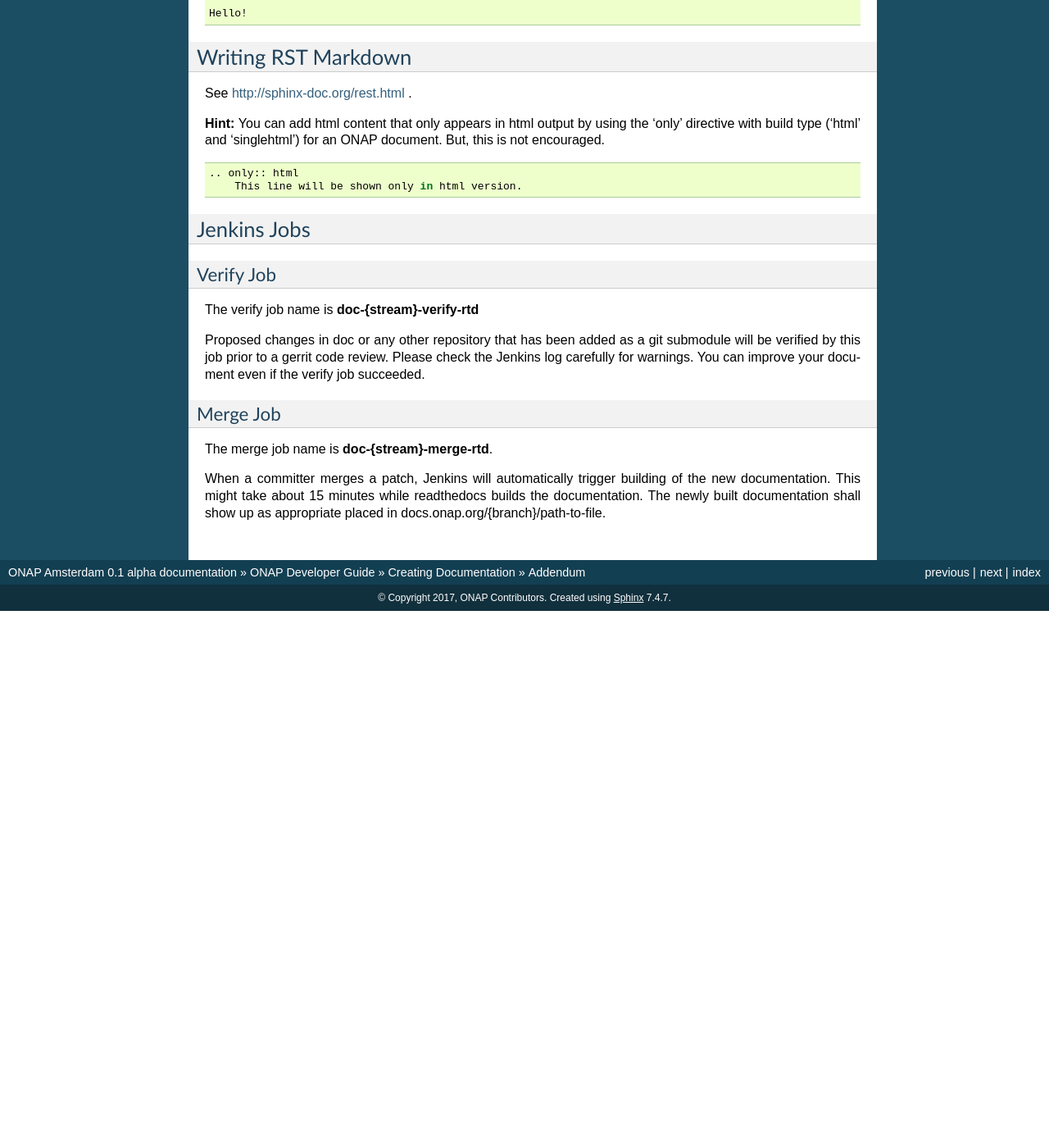
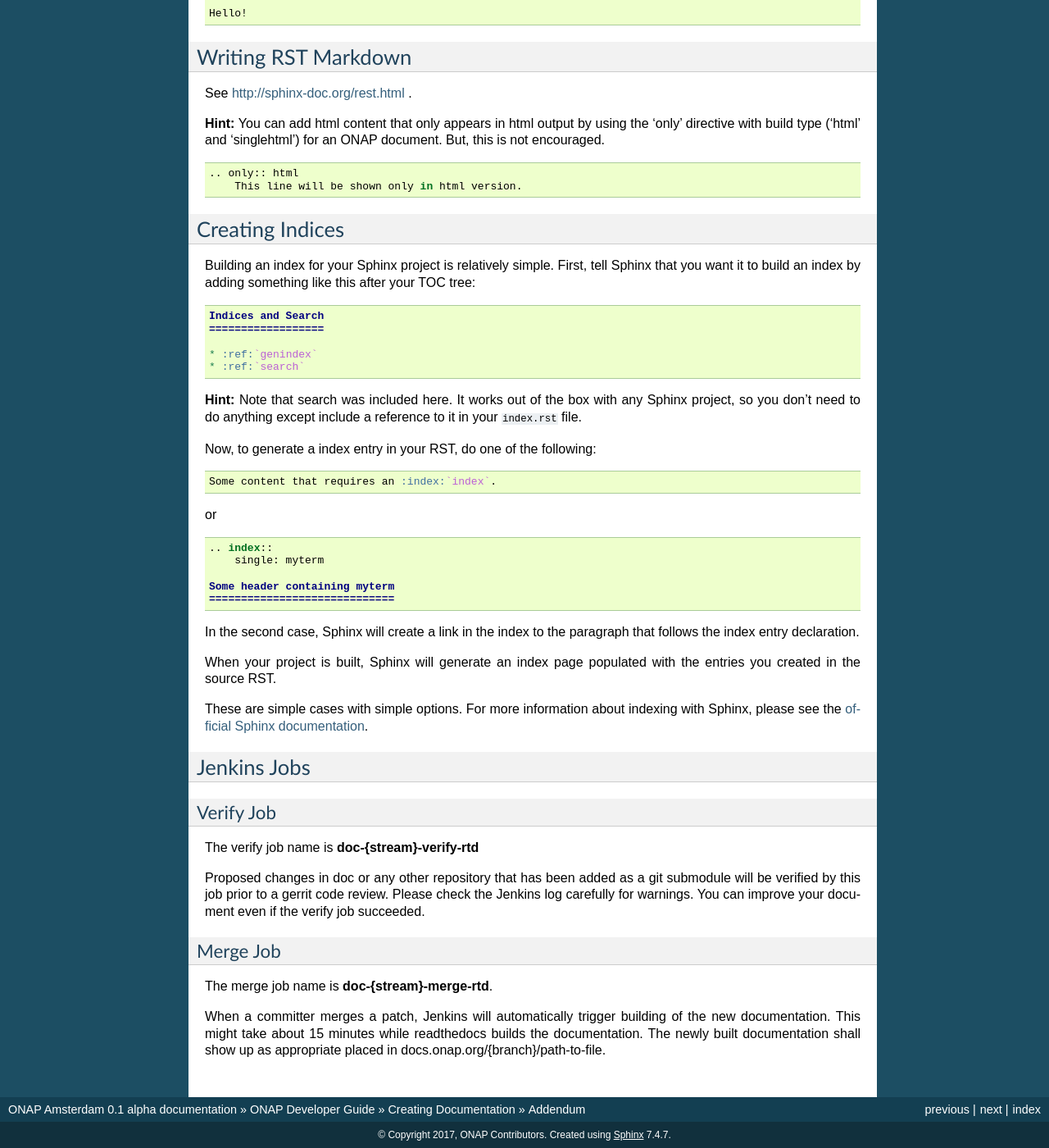
Before and after one commit to onap/doc, a Sphinx documentation site: the page built from docs/guide/onap-developer/how-to-use-docs/addendum.rst, in a window 1280 px wide and 1400 px high, scrolled down 695 px. Shown: the whole window at 82% size. Built offline with Sphinx 7.4.7, drawn with Linux system fonts in a browser that asks for light colours; formulas are drawn with MathJax 3; pages that are not in the unit, such as notebooks, are missing from menus; before the commit the page ends 1440 px from its top, so only the background shows below that.

Commit message:
Added index creation docs to addendum
Added a section to the addendum in the how-to docs on
how to build indices in Sphinx.

Change-Id: Ib0a64c188f8942f5eb45cafae0d9685285eff855
Issue-ID: DOC-75
Signed-off-by: Spencer Seidel <jsseidel@fastmail.com>

```diff
--- a/docs/guide/onap-developer/how-to-use-docs/addendum.rst
+++ b/docs/guide/onap-developer/how-to-use-docs/addendum.rst
@@ -59,6 +59,51 @@ You can add html content that only appears in html output by using the
     .. only:: html
         This line will be shown only in html version.
 
+.. index:: single: indices
+
+Creating Indices
+----------------
+
+Building an index for your Sphinx project is relatively simple. First, tell Sphinx that
+you want it to build an index by adding something like this after your TOC tree:
+
+.. code-block:: rst
+
+    Indices and Search
+    ==================
+
+    * :ref:`genindex`
+    * :ref:`search`
+
+**Hint:**
+Note that search was included here. It works out of the box with any Sphinx project, so you
+don't need to do anything except include a reference to it in your :code:`index.rst` file.
+
+Now, to generate a index entry in your RST, do one of the following:
+
+.. code-block:: rst
+
+   Some content that requires an :index:`index`.
+
+or
+
+.. code-block:: rst
+
+    .. index::
+        single: myterm
+
+    Some header containing myterm
+    =============================
+
+In the second case, Sphinx will create a link in the index to the paragraph that follows
+the index entry declaration.
+
+When your project is built, Sphinx will generate an index page populated with the entries
+you created in the source RST.
+
+These are simple cases with simple options. For more information about indexing with Sphinx,
+please see the `official Sphinx documentation <http://www.sphinx-doc.org/en/stable/markup/misc.html#directive-index>`_.
+
 Jenkins Jobs
 ------------
 
```
